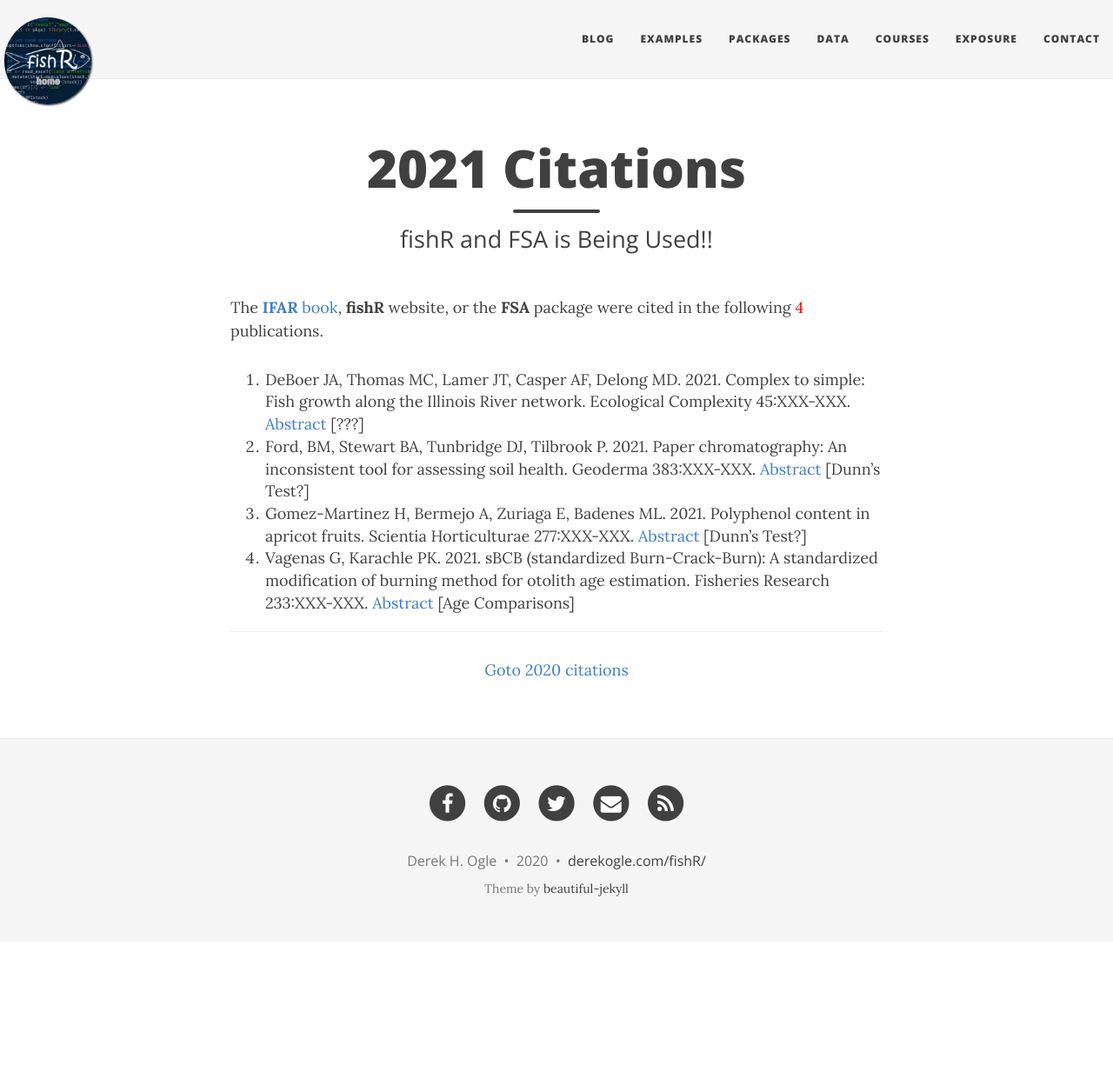
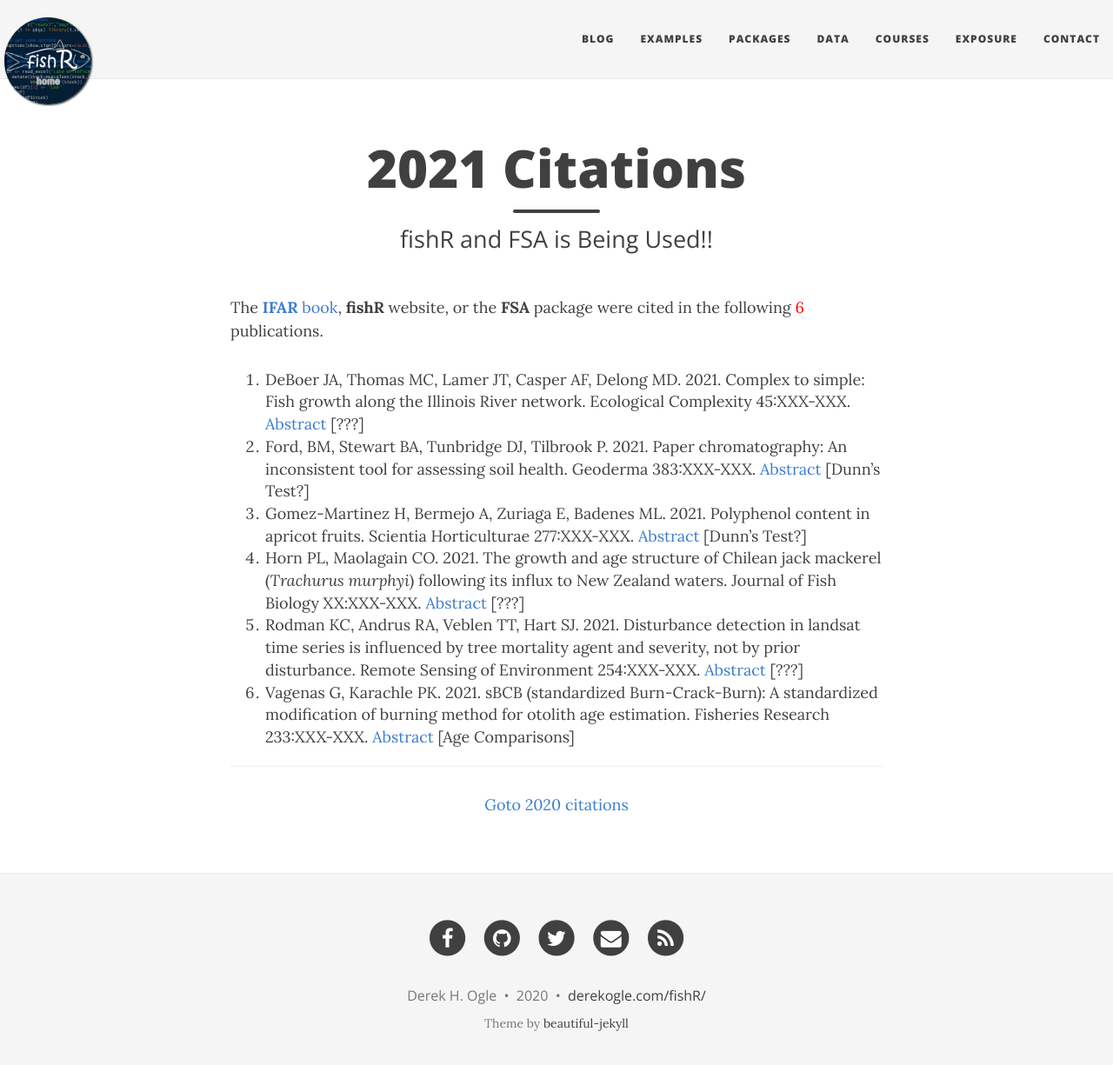
Before and after one commit to droglenc/fishR, a Jekyll site: the page built from exposure/exposure-citations21.md, in a window 1280 px wide and 1238 px high. Shown: the top 1225 px of the window at 87% size. Built offline with Jekyll 4.4.1, drawn with Linux system fonts in a browser that asks for light colours; nearby versions of some CDN libraries.

Commit message:
Added citations

```diff
--- a/exposure/exposure-citations21.md
+++ b/exposure/exposure-citations21.md
@@ -5,11 +5,13 @@ subtitle: fishR and FSA is Being Used!!
 css: "/css/exposure-citation.css"
 ---
 
-The [**IFAR** book](http://derekogle.com/IFAR/), **fishR** website, or the **FSA** package were cited in the following <span id="contact-div">4</span> publications.
+The [**IFAR** book](http://derekogle.com/IFAR/), **fishR** website, or the **FSA** package were cited in the following <span id="contact-div">6</span> publications.
 
 1. DeBoer JA, Thomas MC, Lamer JT, Casper AF, Delong MD. 2021. Complex to simple: Fish growth along the Illinois River network. Ecological Complexity 45:XXX-XXX. [Abstract](https://www.sciencedirect.com/science/article/pii/S1476945X20301719) [???]
 1. Ford, BM, Stewart BA, Tunbridge DJ, Tilbrook P. 2021. Paper chromatography: An inconsistent tool for assessing soil health. Geoderma 383:XXX-XXX. [Abstract](https://www.sciencedirect.com/science/article/abs/pii/S0016706120325386) [Dunn's Test?]
 1. Gomez-Martinez H, Bermejo A, Zuriaga E, Badenes ML. 2021. Polyphenol content in apricot fruits. Scientia Horticulturae 277:XXX-XXX. [Abstract](https://www.sciencedirect.com/science/article/abs/pii/S0304423820306567) [Dunn's Test?]
+1. Horn PL, Maolagain CO. 2021. The growth and age structure of Chilean jack mackerel (*Trachurus murphyi*) following its influx to New Zealand waters. Journal of Fish Biology XX:XXX-XXX. [Abstract](https://onlinelibrary.wiley.com/doi/abs/10.1111/jfb.14647) [???]
+1. Rodman KC, Andrus RA, Veblen TT, Hart SJ. 2021. Disturbance detection in landsat time series is influenced by tree mortality agent and severity, not by prior disturbance. Remote Sensing of Environment 254:XXX-XXX. [Abstract](https://www.sciencedirect.com/science/article/abs/pii/S0034425720306179) [???]
 1. Vagenas G, Karachle PK. 2021. sBCB (standardized Burn-Crack-Burn): A standardized modification of burning method for otolith age estimation. Fisheries Research 233:XXX-XXX. [Abstract](https://www-sciencedirect-com.ezproxy.uwsp.edu/science/article/pii/S0165783620302848) [Age Comparisons]
 
 
```
Also changed, not shown: exposure/exposure-citations20.md (+3 -1 lines).
